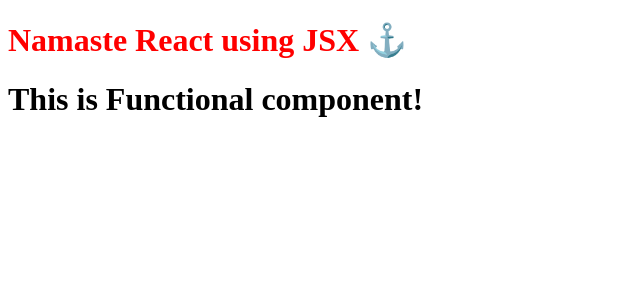
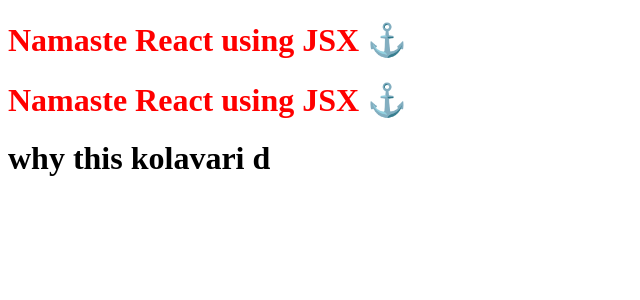
Before and after one commit to god-ackerman/namaste-react, a React (Vite) app: page / in a window 1280 px wide. Shown: the top 300 px of the page, without its empty margins (0-640 px from the left). Built offline with nearby package versions, Linux system fonts and the light colour scheme.

Commit message:
episode-03

```diff
--- a/App.js
+++ b/App.js
@@ -3,24 +3,27 @@ import ReactDOM from "react-dom/client";
 
 // * React Element
 
-const jsxHeading = (
+const titleElement = (
   <h1 id="head" className="head">
     Namaste React using JSX ⚓
   </h1>
 );
 
-// * React Function Components
+// * React Functional Components
 
-const Title = () => (
+const TitleComponent = () => (
   <h1 id="head" className="head">
     Namaste React using JSX ⚓
   </h1>
 );
 
+const why = "this kolavari d";
+
 const HeadingComponent = () => (
   <div id="Container">
-    <Title />
-    <h1>This is Functional component!</h1>
+    {titleElement}
+    <TitleComponent />
+    <h1>why {why}</h1>
   </div>
 );
 
```
Also changed, not shown: 2 other files (tests, documents, lock files or other folders).
